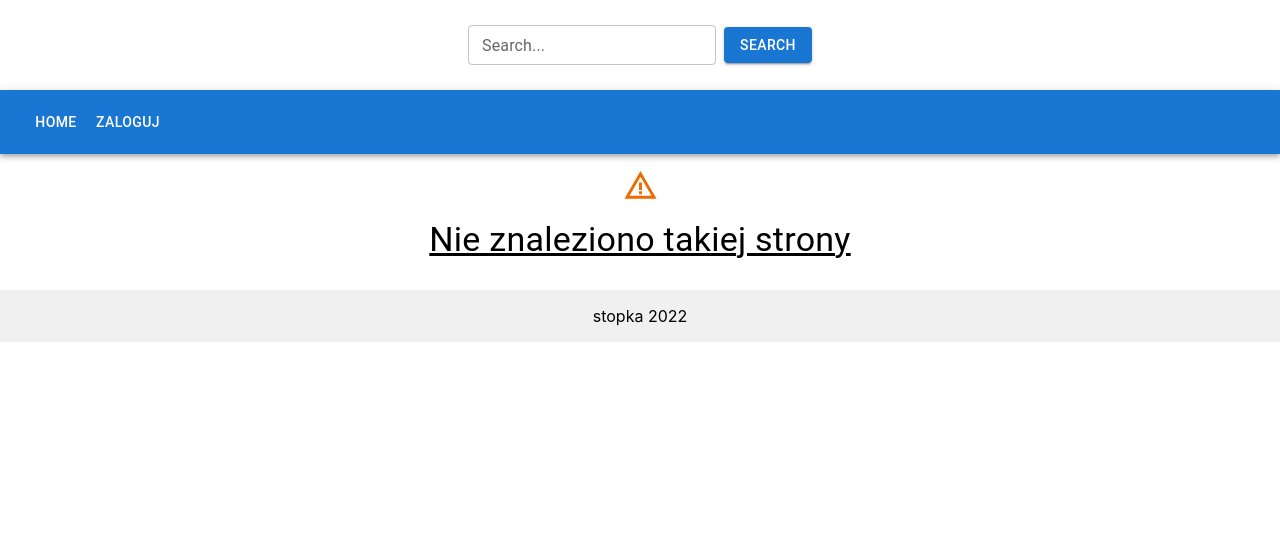
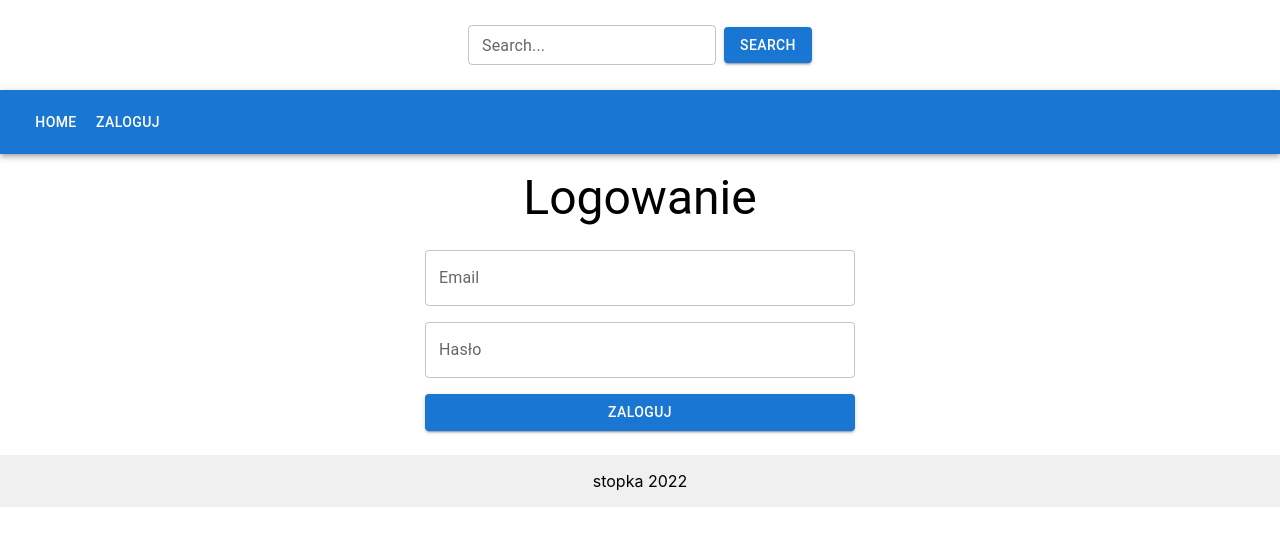
Before and after one commit to zyzgz/Booking-app, a React (Create React App) app: page /zaloguj in a window 1280 px wide. Shown: the top 546 px of the page. Built offline with nearby package versions, Linux system fonts and the light colour scheme.

Commit message:
feat: adding  redirect to the login page

```diff
--- a/src/App.jsx
+++ b/src/App.jsx
@@ -11,10 +11,11 @@ import { reducer, initialState } from "./reducer";
 import { Home } from "./pages/Home/Home";
 import { Hotel } from "./pages/Hotel/Hotel";
 import { Search } from "./pages/Search/Search";
-import { Profile } from "./pages/Profile/Profile";
 import { ProfileDetails } from "./pages/Profile/ProfileDetails/ProfileDetails";
 import { MyHotels } from "./pages/Profile/MyHotels/MyHotels";
 import { NotFound } from "./pages/404/NotFound";
+import { Login } from "./pages/Auth/Login";
+import { AuthenticatedRoute } from "./components/AuthenticatedRoute/AuthenticatedRoute";
 
 function App() {
   const [state, dispatch] = useReducer(reducer, initialState);
@@ -30,7 +31,8 @@ function App() {
       <Route path="/" element={<Home />} />
       <Route path="/hotele/:id" element={<Hotel />} />
       <Route path="/wyszukaj/:term?" element={<Search />} />
-      <Route path="profil" element={<Profile />}>
+      <Route path="/zaloguj" element={<Login />} />
+      <Route path="/profil" element={<AuthenticatedRoute />}>
         <Route path="" element={<ProfileDetails />} />
         <Route path="hotele" element={<MyHotels />} />
       </Route>
--- /dev/null
+++ b/src/components/AuthenticatedRoute/AuthenticatedRoute.jsx
@@ -0,0 +1,14 @@
+import { useContext } from "react";
+import { Navigate } from "react-router-dom";
+import { ReducerContext } from "../../context/ReducerContext";
+import { Profile } from "../../pages/Profile/Profile";
+
+export function AuthenticatedRoute(props) {
+  const context = useContext(ReducerContext);
+
+  return context.state.isAuthenticated ? (
+    <Profile />
+  ) : (
+    <Navigate to="/zaloguj" />
+  );
+}
--- /dev/null
+++ b/src/pages/Auth/Login.jsx
@@ -0,0 +1,28 @@
+import { Box, Button, Container, TextField, Typography } from "@mui/material";
+
+export function Login() {
+  return (
+    <Container>
+      <Box
+        component="form"
+        sx={{
+          display: "flex",
+          flexDirection: "column",
+          "& .MuiTextField-root": { m: 1 },
+          justifyContent: "center",
+          alignItems: "center",
+        }}
+        autoComplete="off"
+      >
+        <Typography variant="h3" sx={{ m: 2 }}>
+          Logowanie
+        </Typography>
+        <TextField type="email" label="Email" sx={{ minWidth: 430 }} />
+        <TextField type="password" label="Hasło" sx={{ minWidth: 430 }} />
+        <Button variant="contained" sx={{ m: 1, minWidth: 430 }}>
+          Zaloguj
+        </Button>
+      </Box>
+    </Container>
+  );
+}
```
